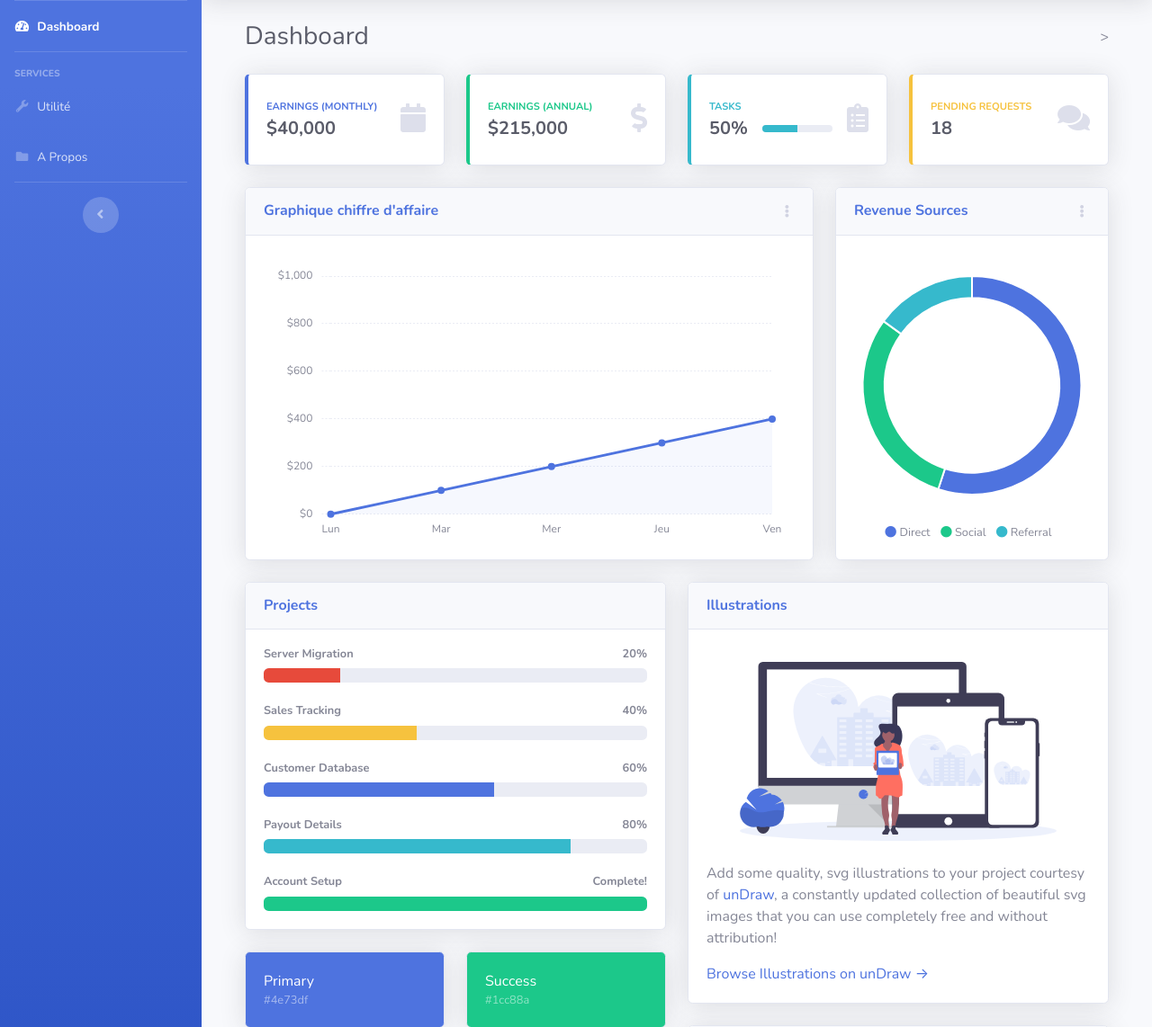
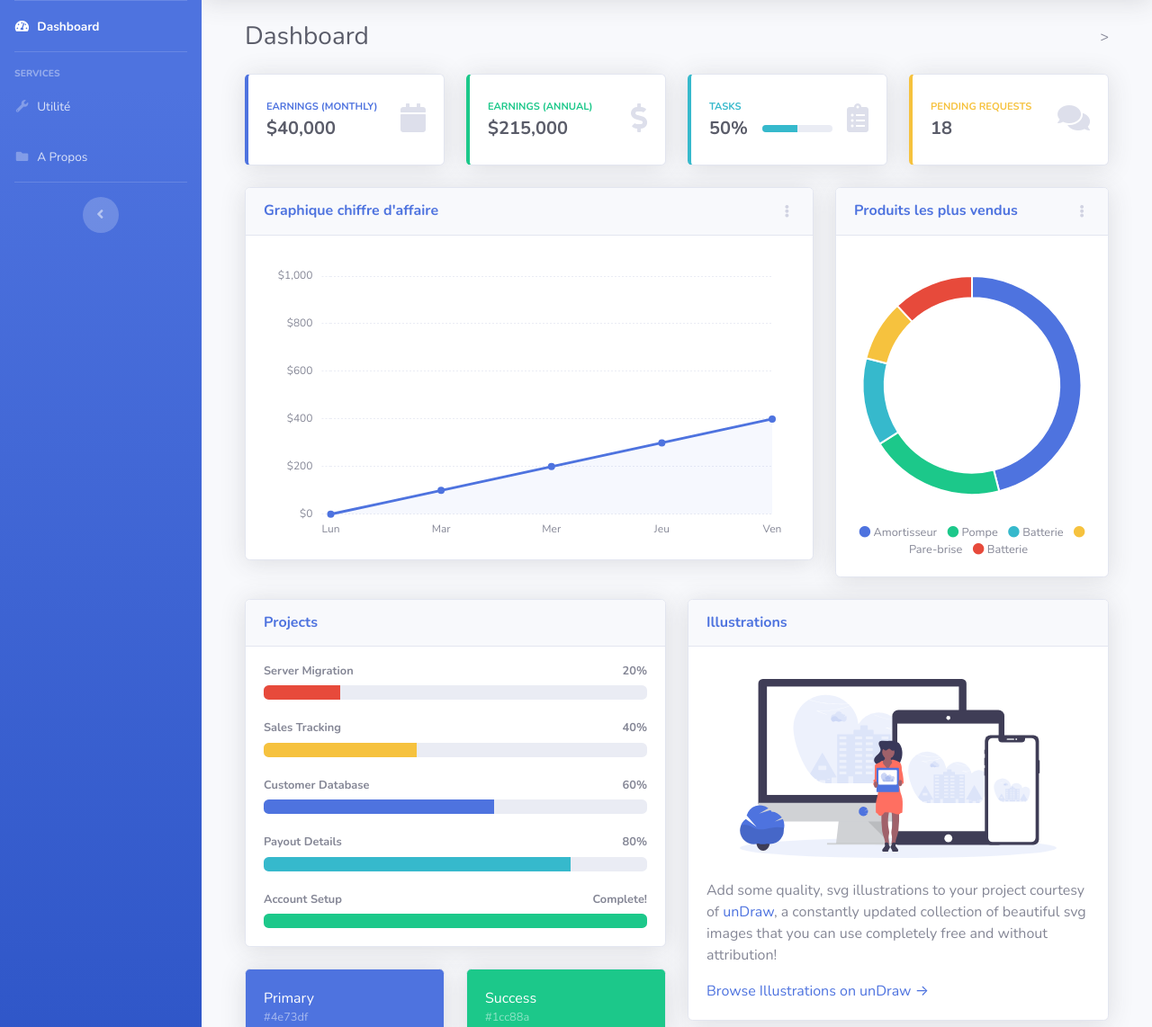
Before and after one commit to Akon2020/flaskProject, a Flask app: page / in a window 1280 px wide. Shown: the part 70-1212 px from the top of the page at 90% size. Run offline with Flask 3, Linux system fonts and the light colour scheme; some libraries are stand-ins or nearby versions.

Commit message:
Popular products

```diff
--- a/static/js/demo/chart-pie-demo.js
+++ b/static/js/demo/chart-pie-demo.js
@@ -1,26 +1,47 @@
 // Set new default font family and font color to mimic Bootstrap's default styling
-Chart.defaults.global.defaultFontFamily = 'Nunito', '-apple-system,system-ui,BlinkMacSystemFont,"Segoe UI",Roboto,"Helvetica Neue",Arial,sans-serif';
-Chart.defaults.global.defaultFontColor = '#858796';
+(Chart.defaults.global.defaultFontFamily = "Nunito"),
+  '-apple-system,system-ui,BlinkMacSystemFont,"Segoe UI",Roboto,"Helvetica Neue",Arial,sans-serif';
+Chart.defaults.global.defaultFontColor = "#858796";
 
 // Pie Chart Example
 var ctx = document.getElementById("myPieChart");
 var myPieChart = new Chart(ctx, {
-  type: 'doughnut',
+  type: "doughnut",
   data: {
-    labels: ["Direct", "Referral", "Social"],
-    datasets: [{
-      data: [55, 30, 15],
-      backgroundColor: ['#4e73df', '#1cc88a', '#36b9cc'],
-      hoverBackgroundColor: ['#2e59d9', '#17a673', '#2c9faf'],
-      hoverBorderColor: "rgba(234, 236, 244, 1)",
-    }],
+    labels: [
+      "Amortisseur",
+      "Pompe",
+      "Batterie",
+      "Pare-brise",
+      "Huile de moteur",
+    ],
+    datasets: [
+      {
+        data: [46, 20, 13, 9, 12],
+        backgroundColor: [
+          "#4e73df",
+          "#1cc88a",
+          "#36b9cc",
+          "#f6c23e",
+          "#e74a3b",
+        ],
+        hoverBackgroundColor: [
+          "#2e59d9",
+          "#17a673",
+          "#2c9faf",
+          "#f1b22a",
+          "#d6393b",
+        ],
+        hoverBorderColor: "rgba(234, 236, 244, 1)",
+      },
+    ],
   },
   options: {
     maintainAspectRatio: false,
     tooltips: {
       backgroundColor: "rgb(255,255,255)",
       bodyFontColor: "#858796",
-      borderColor: '#dddfeb',
+      borderColor: "#dddfeb",
       borderWidth: 1,
       xPadding: 15,
       yPadding: 15,
@@ -28,7 +49,7 @@ var myPieChart = new Chart(ctx, {
       caretPadding: 10,
     },
     legend: {
-      display: false
+      display: false,
     },
     cutoutPercentage: 80,
   },
--- a/templates/index.html
+++ b/templates/index.html
@@ -167,7 +167,7 @@
         <div
           class="card-header py-3 d-flex flex-row align-items-center justify-content-between"
         >
-          <h6 class="m-0 font-weight-bold text-primary">Revenue Sources</h6>
+          <h6 class="m-0 font-weight-bold text-primary">Produits les plus vendus</h6>
           <div class="dropdown no-arrow">
             <a
               class="dropdown-toggle"
@@ -184,11 +184,8 @@
               class="dropdown-menu dropdown-menu-right shadow animated--fade-in"
               aria-labelledby="dropdownMenuLink"
             >
-              <div class="dropdown-header">Dropdown Header:</div>
-              <a class="dropdown-item" href="#">Action</a>
-              <a class="dropdown-item" href="#">Another action</a>
-              <div class="dropdown-divider"></div>
-              <a class="dropdown-item" href="#">Something else here</a>
+              <div class="dropdown-header">Menu</div>
+              <a class="dropdown-item" href="#">Download</a>
             </div>
           </div>
         </div>
@@ -199,13 +196,19 @@
           </div>
           <div class="mt-4 text-center small">
             <span class="mr-2">
-              <i class="fas fa-circle text-primary"></i> Direct
+              <i class="fas fa-circle text-primary"></i> Amortisseur
             </span>
             <span class="mr-2">
-              <i class="fas fa-circle text-success"></i> Social
+              <i class="fas fa-circle text-success"></i> Pompe
             </span>
             <span class="mr-2">
-              <i class="fas fa-circle text-info"></i> Referral
+              <i class="fas fa-circle text-info"></i> Batterie
+            </span>
+            <span class="mr-2">
+              <i class="fas fa-circle text-warning"></i> Pare-brise
+            </span>
+            <span class="mr-2">
+              <i class="fas fa-circle text-danger"></i> Batterie
             </span>
           </div>
         </div>
```
